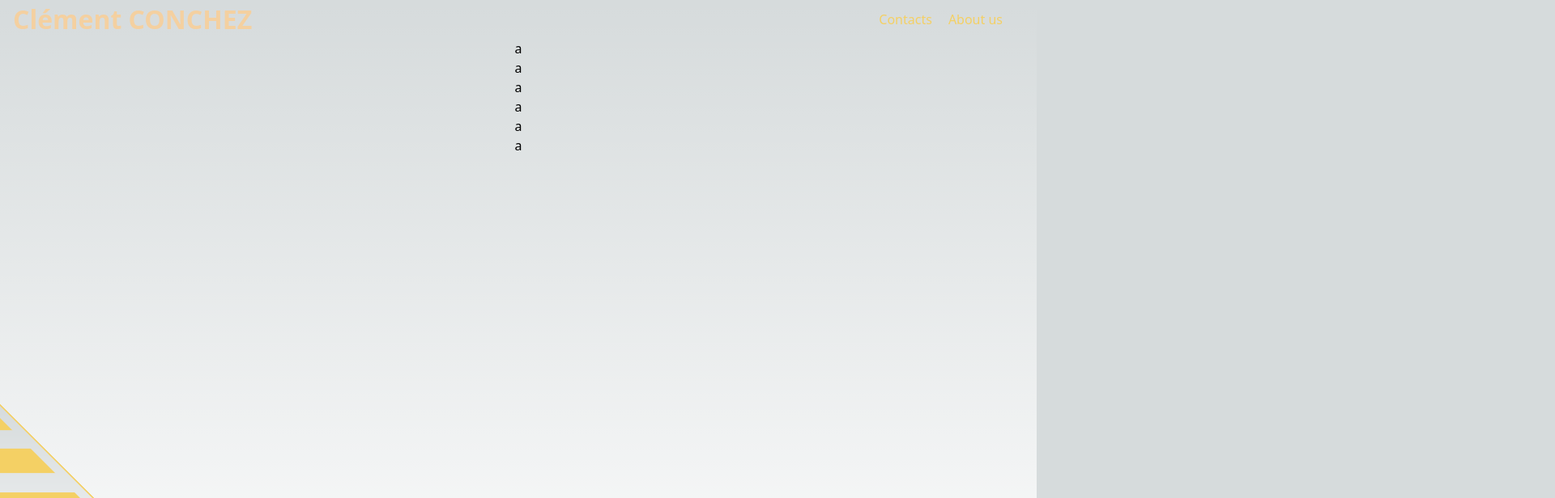
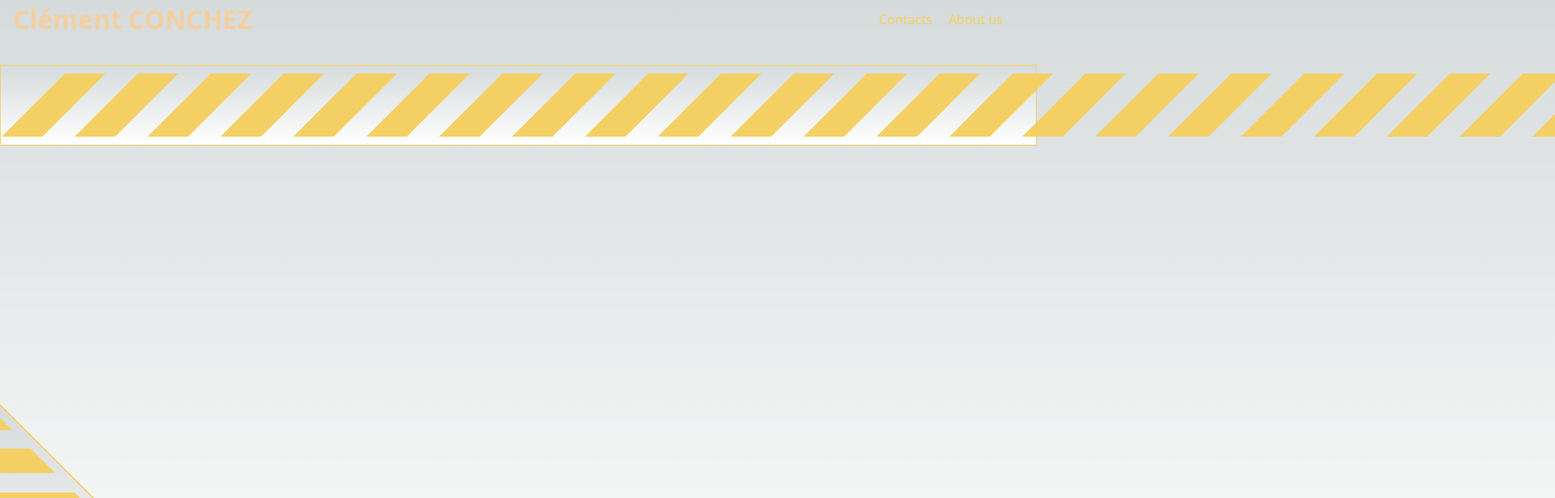
Before and after one commit to clement6494/portfolio, a Next.js app in the folder app/: page / in a window 1280 px wide. Shown: the top 616 px of the page at 81% size, 1920 px wide, since content can reach past the window. Built offline with nearby package versions, Linux system fonts and the light colour scheme.

Commit message:
feat: polished top banner

```diff
--- a/app/components/Banner_top.js
+++ b/app/components/Banner_top.js
@@ -4,12 +4,30 @@ const Banner_top = () => {
 
     return (
         <div id='banner_top' >
-            <div id='parallelogram' > a </div>
-            <div id='parallelogram' > a</div>
-            <div id='parallelogram' >a </div>
-            <div id='parallelogram' >a </div>
-            <div id='parallelogram' >a </div>
-            <div id='parallelogram' > a</div>
+            <div id='parallelogram' >  </div>
+            <div id='parallelogram' > </div>
+            <div id='parallelogram' > </div>
+            <div id='parallelogram' > </div>
+            <div id='parallelogram' ></div>
+            <div id='parallelogram' > </div>
+            <div id='parallelogram' >  </div>
+            <div id='parallelogram' > </div>
+            <div id='parallelogram' > </div>
+            <div id='parallelogram' > </div>
+            <div id='parallelogram' ></div>
+            <div id='parallelogram' > </div>
+            <div id='parallelogram' >  </div>
+            <div id='parallelogram' > </div>
+            <div id='parallelogram' > </div>
+            <div id='parallelogram' > </div>
+            <div id='parallelogram' ></div>
+            <div id='parallelogram' > </div>
+            <div id='parallelogram' >  </div>
+            <div id='parallelogram' > </div>
+            <div id='parallelogram' > </div>
+            <div id='parallelogram' > </div>
+            <div id='parallelogram' ></div>
+            <div id='parallelogram' > </div>
 
          </div>
     )
--- a/app/styles/globals.css
+++ b/app/styles/globals.css
@@ -112,14 +112,17 @@ body {
 }
 
 
-.banner_top{
-
+#banner_top{
+  width: 100%;
+  height: 100px;
+  z-index: 99;
   display: flex;
   flex-direction: row;
   align-items: center;
   justify-content: space-between;
 
-  padding: 0 2rem;
+
+  margin: 2rem;
   background: linear-gradient(
       to bottom,
       transparent,
@@ -128,15 +131,15 @@ body {
     rgb(var(--background-start-rgb));
 
   border-color: rgb(var(--yellow));
-  border-width: 2px;
+  border-width: 1px;
 }
 
-.banner_top#parallelogram{
-  width: 0;
-  height: 0;
-  border-top: 50px solid transparent;
-  border-bottom: 50px solid transparent;
-  border-right: 100px solid rgb(var(--yellow));
+#parallelogram{
+
+  height: 80%;
   transform: skew(-45deg);
+  background: rgb(var(--yellow));
+  padding: 25px;
+  margin-left: 40px;
 
 }
```
